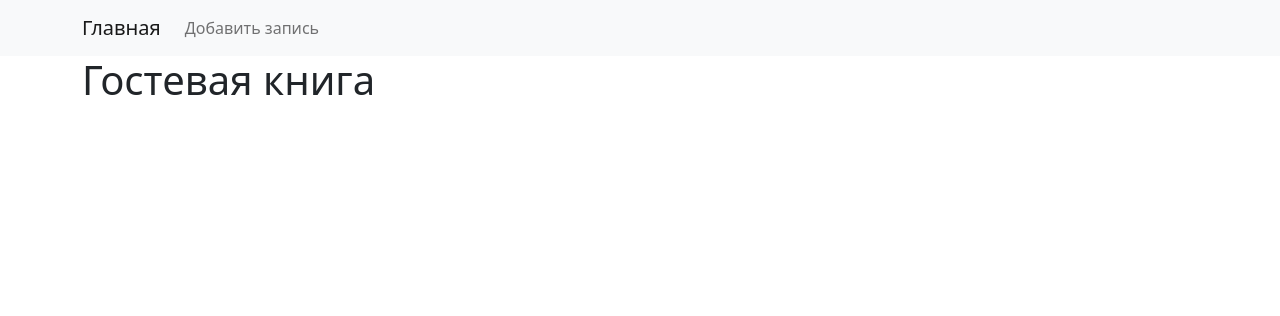
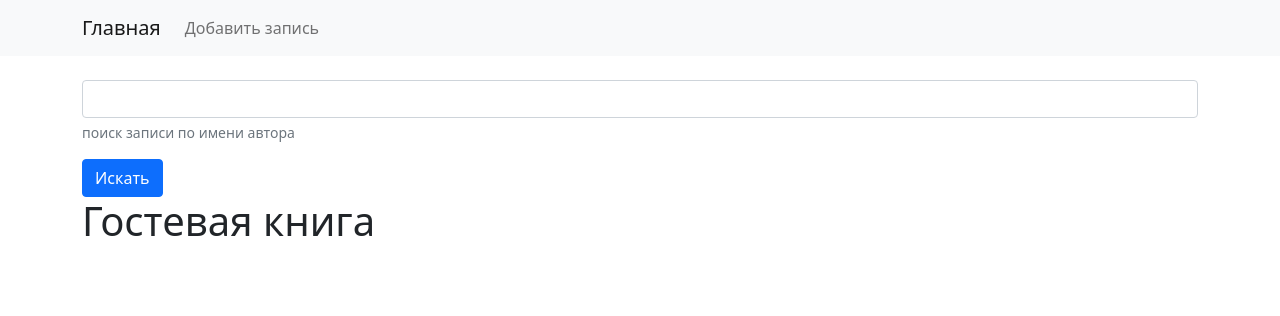
Before and after one commit to faralost/Guest-Book, a Django app: page / in a window 1280 px wide. Shown: the top 316 px of the page. Run offline with Django 4.2, Linux system fonts and the light colour scheme; data that the repository does not hold is empty.

Commit message:
added ability to search by author name

```diff
--- a/guestbooksapp/templates/index.html
+++ b/guestbooksapp/templates/index.html
@@ -8,7 +8,17 @@
     </li>
 {% endblock %}
 
+
 {% block content %}
+    <br>
+    <form method="get">
+        {% csrf_token %}
+        <div class="mb-3">
+            <input type="text" name="query" class="form-control">
+            <div class="form-text">поиск записи по имени автора</div>
+        </div>
+        <button type="submit" class="btn btn-primary">Искать</button>
+    </form>
     <h1>Гостевая книга</h1>
     {% for record in records %}
         <br>
--- a/guestbooksapp/views.py
+++ b/guestbooksapp/views.py
@@ -5,7 +5,11 @@ from guestbooksapp.models import GuestBookRecord
 
 
 def index(request):
+    query = request.GET.get('query')
     records = GuestBookRecord.objects.filter(status='active').order_by('-created_at')
+    if query:
+        records = GuestBookRecord.objects.filter(author__icontains=query).order_by('-created_at')
+        return render(request, 'index.html', {'records': records})
     return render(request, 'index.html', {'records': records})
 
 
```
